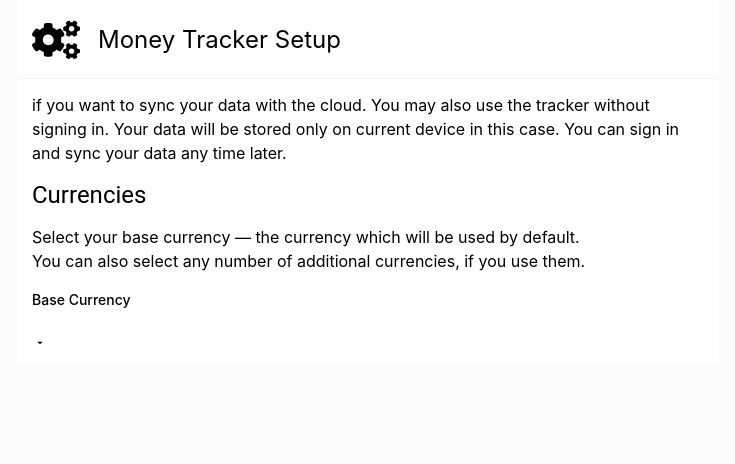
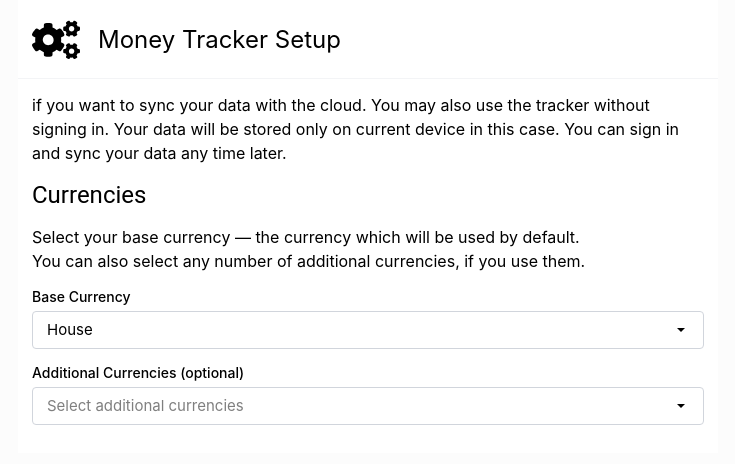
Before and after one commit to Imoyemi-1/moneytracker-app, a React (Vite) app: page / in a window 1280 px wide. Shown: the top 464 px of the page, without its empty margins (272-1007 px from the left). Built offline with nearby package versions, Linux system fonts and the light colour scheme.

Commit message:
feat(setup): added selection currencies element
- Added selection,input and selection container element
- Styled selection container and input components
- Added onfocus and onblur logic for input to toggle selection display

```diff
--- a/package.json
+++ b/package.json
@@ -11,6 +11,7 @@
   },
   "dependencies": {
     "@tailwindcss/vite": "^4.1.12",
+    "clsx": "^2.1.1",
     "react": "^19.1.1",
     "react-dom": "^19.1.1",
     "react-icons": "^5.5.0",
--- a/src/components/Field.jsx
+++ b/src/components/Field.jsx
@@ -1,16 +1,23 @@
-import { RiArrowDropDownFill } from 'react-icons/ri';
+import { IoMdArrowDropdown } from 'react-icons/io';
+import { useState } from 'react';
 
-const Field = ({ label }) => {
+const Field = ({ label, selection, defaultPh, FocusPh }) => {
+  const [isFocused, setIsFocused] = useState(false);
   return (
     // Todo: add accessibility to jsx later
 
-    <div>
-      <label className='font-medium mb-1 text-sm'>{label}</label>
-      <div>
-        <input type='text' />
-        <div></div>
-        <RiArrowDropDownFill />
-        <div></div>
+    <div className='mb-3.5 flex flex-col'>
+      <label className='font-medium mb-1 text-sm '>{label}</label>
+      <div className='w-full flex border border-gray-300 h-9.5 rounded items-center py-2.5  px-3.5 '>
+        {!isFocused && <div className='text-[0.9375rem]'>{selection}</div>}
+        <input
+          onFocus={() => setIsFocused(true)}
+          onBlur={() => setIsFocused(false)}
+          className='py-2 pr-7 full outline-0 min-w-12.5 flex-1 border-0 text-[0.9375rem]'
+          type='text'
+          placeholder={isFocused ? FocusPh : defaultPh}
+        />
+        <IoMdArrowDropdown className='cursor-pointer' />
       </div>
     </div>
   );
--- a/src/setupPage/Form.jsx
+++ b/src/setupPage/Form.jsx
@@ -1,10 +1,23 @@
+import { useRef, useState } from 'react';
 import Field from '../components/Field';
 
 const Form = () => {
+  const [baseSelection, setBaseSelection] = useState('House');
+
   return (
     <form>
       <div>
-        <Field label='Base Currency' />
+        <Field
+          label='Base Currency'
+          selection={baseSelection}
+          defaultPh=''
+          FocusPh={baseSelection}
+        />
+        <Field
+          label='Additional Currencies (optional)'
+          defaultPh='Select additional currencies'
+          FocusPh='Select additional currencies'
+        />
       </div>
     </form>
   );
```
Also changed, not shown: 1 other file (tests, documents, lock files or other folders).
